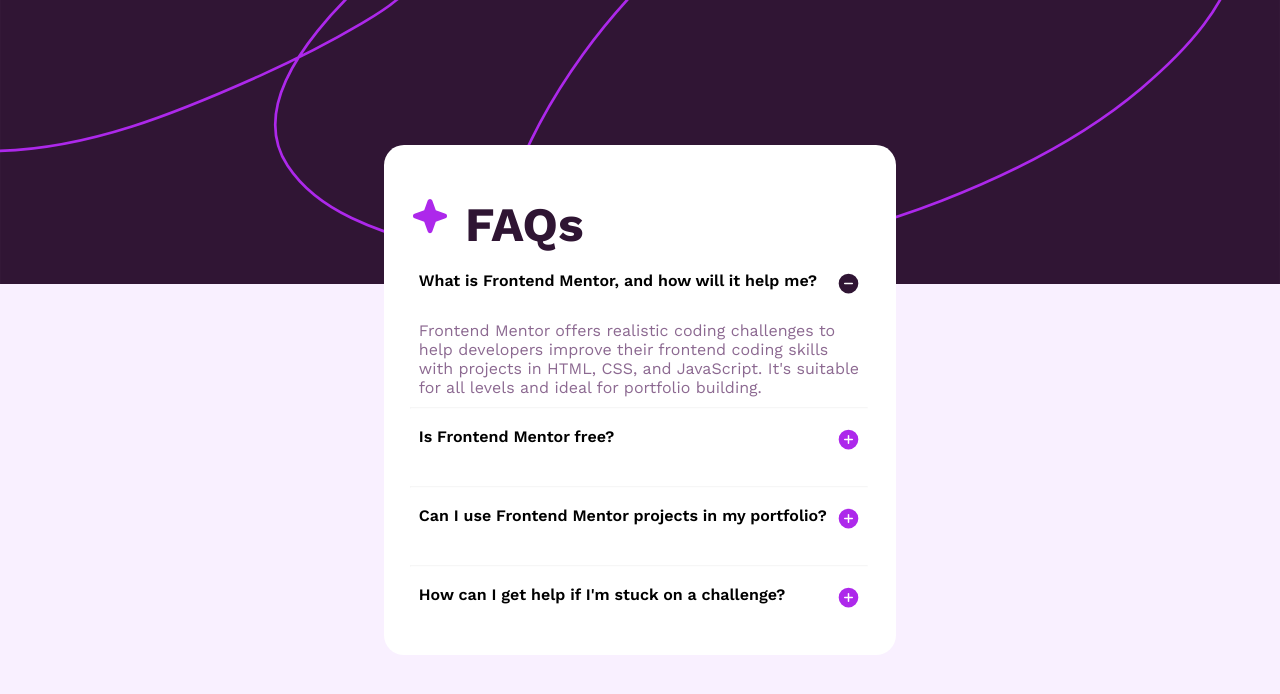
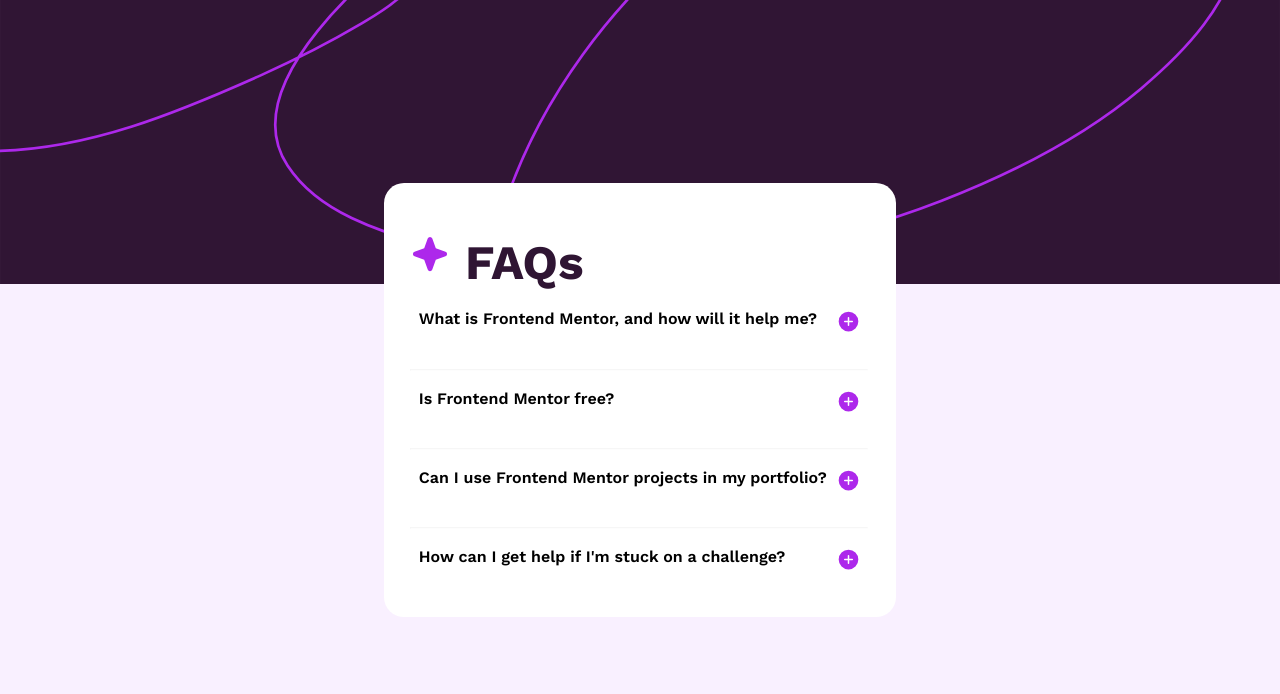
Before and after one commit to Kurt-Chan/FAQ-Accordion, a plain HTML site: page index.html in a window 1280 px wide. Both pictures are taken after a click on the button 848 px from the left and 285 px from the top of the page. Drawn offline with Linux system fonts and the light colour scheme.

Commit message:
added hover

```diff
--- a/index.html
+++ b/index.html
@@ -119,6 +119,10 @@
               width: 25px;
               height: 25px;
             }
+
+            .icon-show:hover{
+              rotate: 45deg;
+            }
           }
         }
 
@@ -139,10 +143,11 @@
 
 function showParagraph(button){
   var img = button.querySelector('.icon-show');
-  var imgSrc = img.src
+  var imgSrc = img.src.toLowerCase()
   var paragraph = button.parentElement.nextElementSibling.style
 
-  if (imgSrc === "http://127.0.0.1:5500/faq-accordion-main/assets/images/icon-minus.svg") {
+
+  if (imgSrc.includes("icon-minus", 0)) {
     img.src = './assets/images/icon-plus.svg';
     paragraph.display = 'none'
 
```
